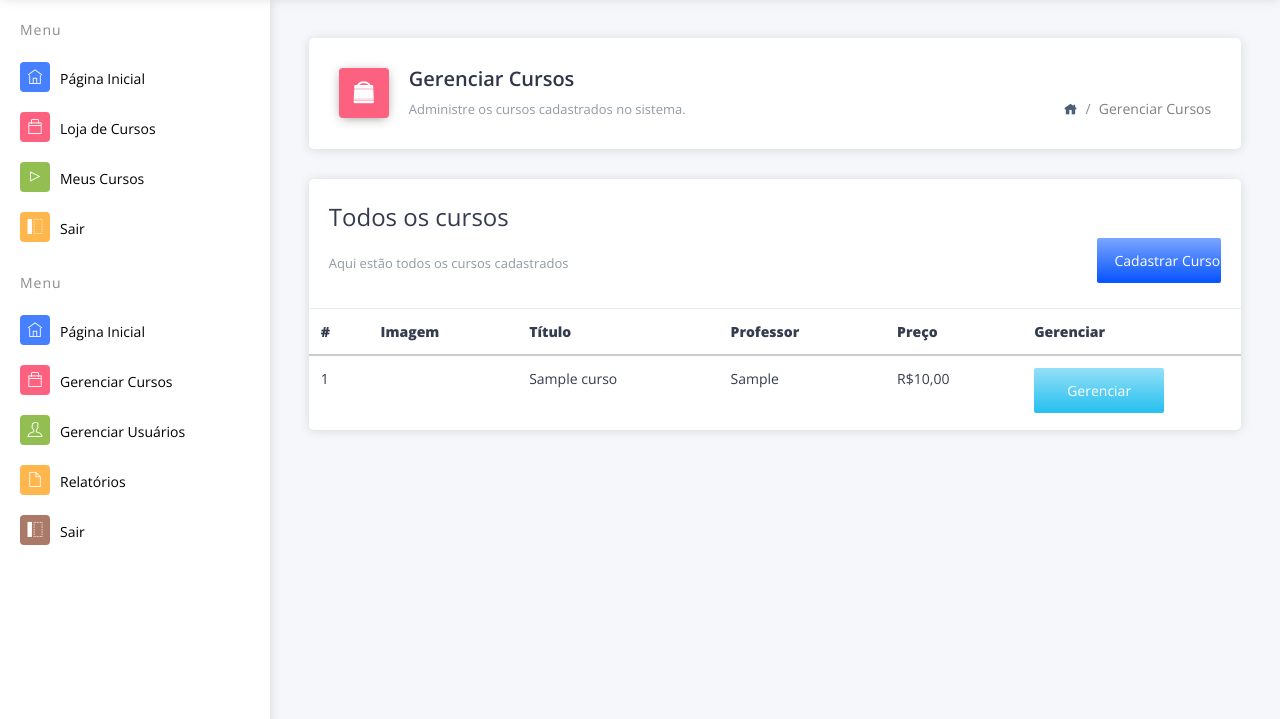
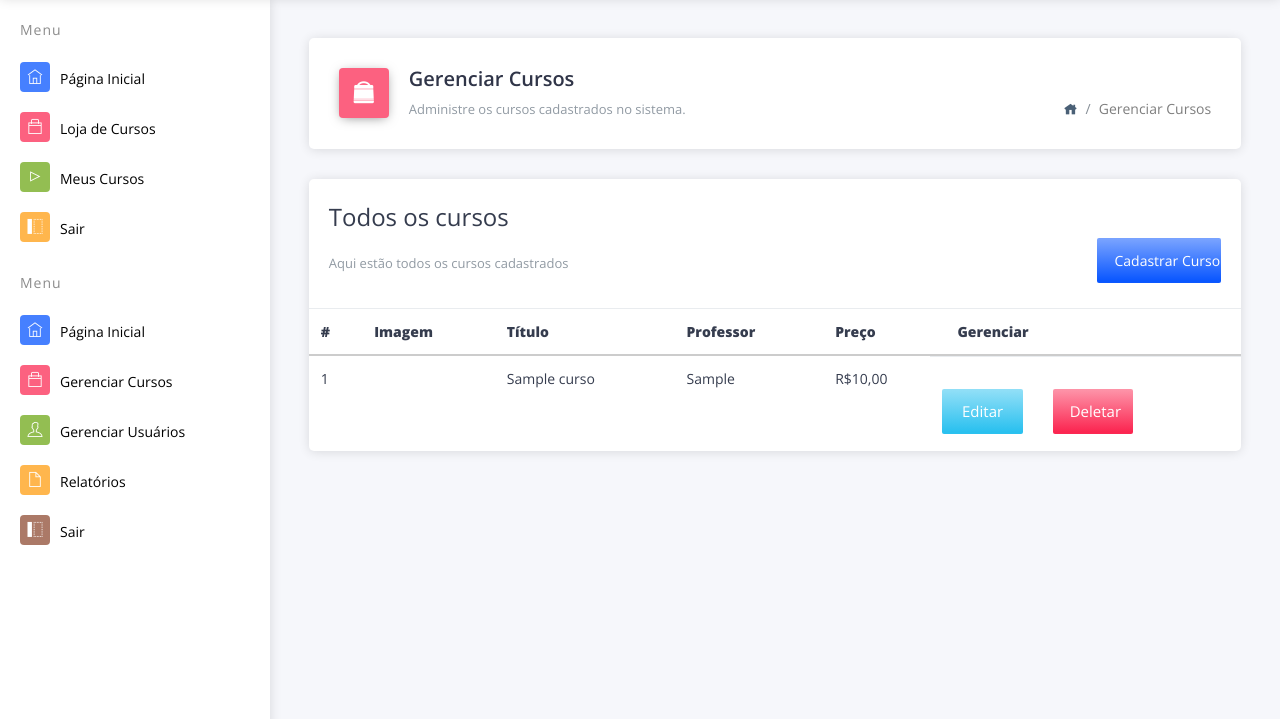
Before and after one commit to ViniciusSibin/Escola-EAD, a PHP site: page /index.php?pagina=gerenciarCursos in a window 1280 px wide. Shown: the part 83-802 px from the top of the page. Run offline with PHP 8.4, Linux system fonts and the light colour scheme; the visitor is signed in with stand-in values (Sample User, id 1); tables that the repository leaves empty or names only in its code hold one stand-in row (values such as "Sample post"); data that the repository does not hold is empty; some web fonts are replaced.

Commit message:
Alterado o botão de gerenciar da lista para editar e cancelar

```diff
--- a/paginas/gerenciarCursos.php
+++ b/paginas/gerenciarCursos.php
@@ -72,7 +72,16 @@
                                         <td><?php echo $curso['titulo'] ?></td>
                                         <td><?php echo $curso['professor'] ?></td>
                                         <td>R$<?php echo number_format($curso['valor'], 2, ',', '.'); ?></td>
-                                        <td><button type="button" class="btn hor-grd btn-grd-info btn-md btn-block waves-effect text-center col-md-8"><a href="index.php?pagina=detalhesCurso&idCurso=<?php echo $curso['id'] ?>" style="text-decoration: none; color: #fff;">Gerenciar</a></button></td>
+                                        <td class="row">
+                                            <div class="row m-t-20">
+                                                <div class="col-md-6">
+                                                    <a class="btn hor-grd btn-grd-info btn-md btn-block waves-effect text-center" href="index.php?pagina=curso-editar&idCurso=<?php echo $curso['id']?>" style="text-decoration: none; color: #fff;">Editar</a>
+                                                </div>
+                                                <div class="col-md-6">
+                                                    <a class="btn hor-grd btn-grd-danger btn-md btn-block waves-effect text-center" href="index.php?pagina=curso-deletar&idCurso=<?php echo $curso['id']?>" style="text-decoration: none; color: #fff;">Deletar</a>
+                                                </div>
+                                            </div>
+                                        </td>
                                     </tr>
                                 <?php } }?>
                             </tbody>
```
